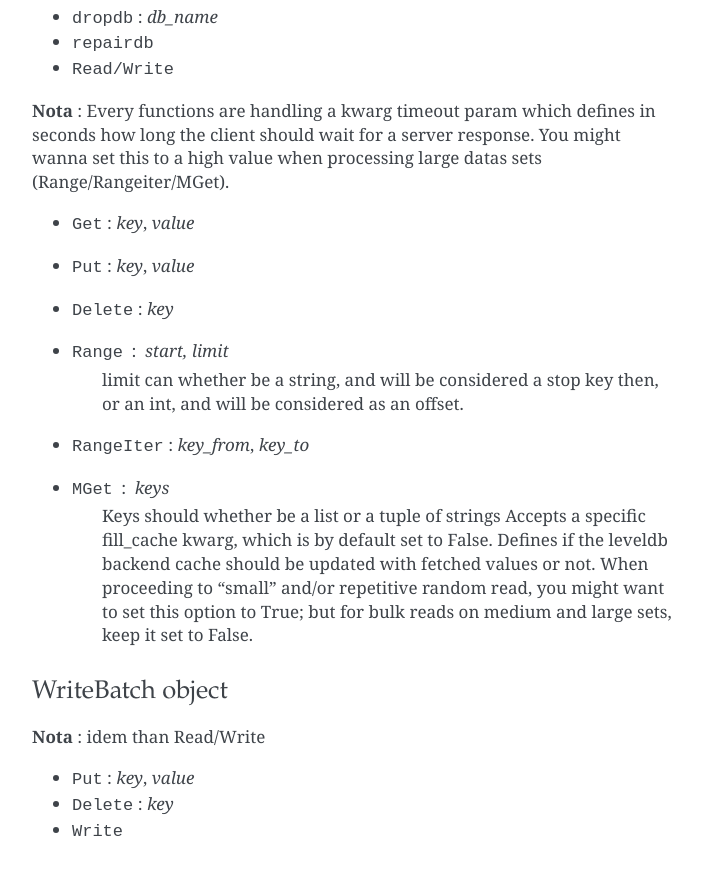
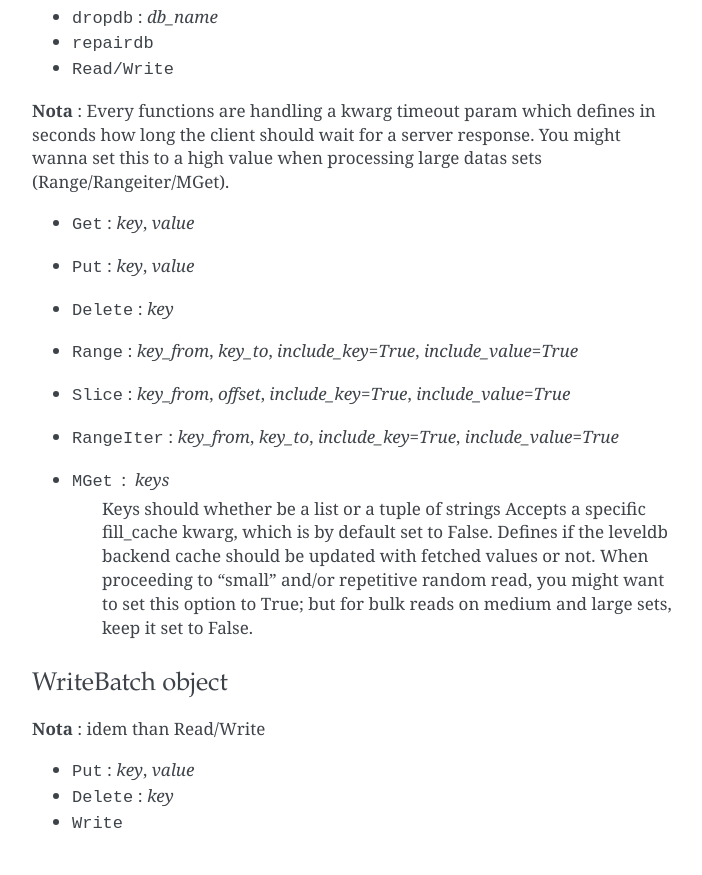
Before and after one commit to oleiade/py-elevator, a Sphinx documentation site: the page built from docs/source/index.rst, in a window 1280 px wide and 900 px high, scrolled down 3753 px. Shown: the top 875 px of the window, without its empty margins (288-990 px from the left). Built offline with Sphinx 7.4.7, drawn with Linux system fonts in a browser that asks for light colours.

Commit message:
Update #30 #31 : update documentation to take in account include_key and include_value

```diff
--- a/docs/source/index.rst
+++ b/docs/source/index.rst
@@ -200,9 +200,9 @@ Database store management
 * ``Get`` : *key*, *value*
 * ``Put`` : *key*, *value*
 * ``Delete`` : *key*
-* ``Range`` : *start*, *limit*
-    limit can whether be a string, and will be considered a stop key then, or an int, and will be considered as an offset.
-* ``RangeIter`` : *key_from*, *key_to*
+* ``Range`` : *key_from*, *key_to*, *include_key=True*, *include_value=True*
+* ``Slice`` : *key_from*, *offset*, *include_key=True*, *include_value=True*
+* ``RangeIter`` : *key_from*, *key_to*, *include_key=True*, *include_value=True*
 * ``MGet`` : *keys*
     Keys should whether be a list or a tuple of strings
     Accepts a specific fill_cache kwarg, which is by default set to False. Defines if the leveldb backend cache should be updated with fetched values or not. When proceeding to "small" and/or repetitive random read, you might want to set this option to True; but for bulk reads on medium and large sets, keep it set to False.
```
